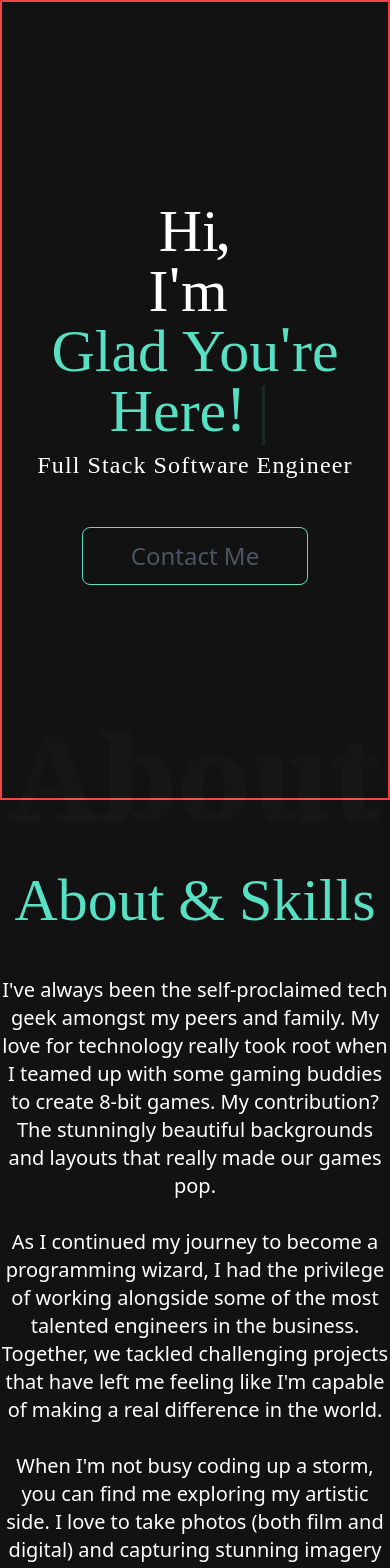
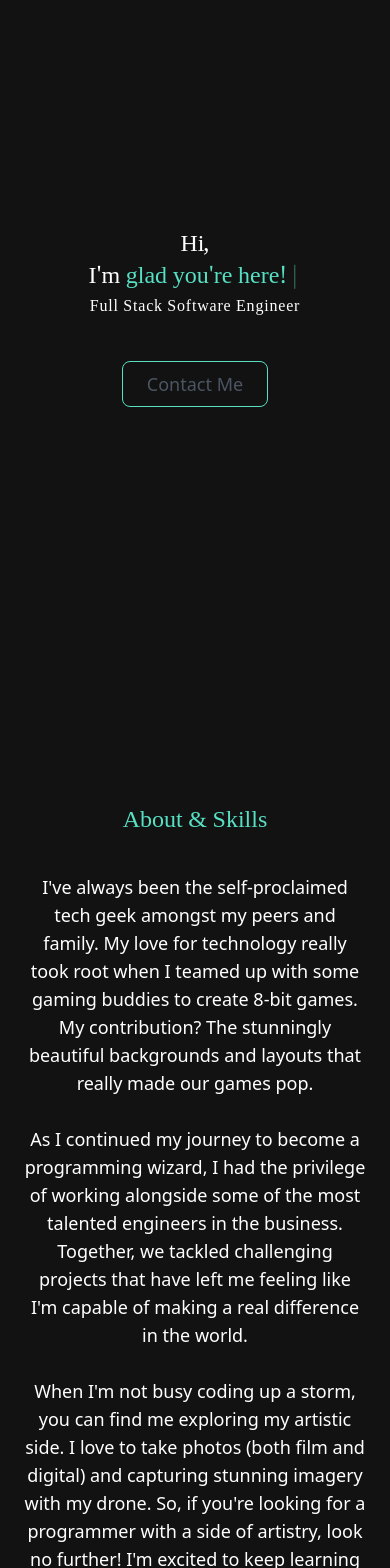
Before and after one commit to TristanO45/my-dev-portfolio, a Next.js app: page / in a window 390 px wide. Shown: the top 1568 px of the page. Built offline with nearby package versions, Linux system fonts and the light colour scheme; a web font is replaced by a local one.

Commit message:
working on responsive styling 5/22

```diff
--- a/components/Layout.js
+++ b/components/Layout.js
@@ -10,7 +10,7 @@ function Layout({ children }) {
   return (
     <div className="bg-[#121212]">
       <SideNavbar />
-      <div className="flex flex-1 flex-col justify-center text-center md:text-justify md:ml-[200px] ">
+      <div className="flex justify-center text-center flex-1 flex-col  md:text-justify md:ml-[200px] ">
 
         <Header id="home" />
         <About id="about" />
--- a/pages/about.js
+++ b/pages/about.js
@@ -5,18 +5,18 @@ import Fade from "react-reveal/Fade";
 
 function About(props) {
   return (
-    <section className="md:h-[1400px]  pt-[10vh]" id={props.id}>
+    <section className="h-[230rem] sm:h-[150rem] md:h-[100%] pt-[20vh] sm:pt-[30vh]" id={props.id}>
 
       <img
-          className="w-full h-auto md:w-1/2 absolute opacity-40 mix-blend-overlay right-0 -my-40 "
+          className="w-[80%] md:w-1/2 sm:absolute opacity-40 mix-blend-overlay sm:right-0 sm:-my-40 hidden md:block"
           src={"/About.png"}
           alt="logo"
           width={1000}
           height={1000}
         />
         <Fade left>
-      <h1 className="text-6xl text-[#57e0c3] font-serifFont ">About & Skills</h1>
-      <p className="text-white text-xl pt-8 w-full md:w-[75%]">
+      <h1 className="text-2xl md:text-6xl text-[#57e0c3] font-serifFont ">About & Skills</h1>
+      <p className="text-white text-lg sm:text-xl px-6 pt-8  md:w-[75%]">
         I've always been the self-proclaimed tech geek amongst my peers and
         family. My love for technology really took root when I teamed up with
         some gaming buddies to create 8-bit games. My contribution? The
@@ -43,7 +43,7 @@ function About(props) {
 
       <div className="pt-8">
         <a href={"/myResume.pdf"} download="Tristan Onfroy Resume">
-          <button className="relative overflow-hidden px-12 py-3 text-2xl font-medium text-gray-600 bg-transparent border border-[#57e0c3] rounded-lg shadow-inner group">
+          <button className="relative overflow-hidden px-6 sm:px-12 py-2 sm:py-3 text-lg sm:text-2xl font-medium text-gray-600 bg-transparent border border-[#57e0c3] rounded-lg shadow-inner group">
             <span className="absolute top-0 left-0 w-0 h-0 transition-all duration-200 border-t-2 border-gray-600 group-hover:w-full ease"></span>
             <span className="absolute bottom-0 right-0 w-0 h-0 transition-all duration-200 border-b-2 border-gray-600 group-hover:w-full ease"></span>
             <span className="absolute top-0 left-0 w-full h-0 transition-all duration-300 delay-200 bg-gray-600 group-hover:h-full ease"></span>
@@ -55,7 +55,7 @@ function About(props) {
           </button>
         </a>
       </div>
-      <dev className="grid grid-cols-1 md:grid-cols-5 gap-y-4 mt-20 ">
+      <dev className="grid grid-cols-1 sm:grid-cols-2 md:grid-cols-5 gap-y-4 mt-20 ">
         {techStack.map((link, index) => {
           const { icon, text, url } = link;
           return (
--- a/pages/contact.js
+++ b/pages/contact.js
@@ -91,7 +91,7 @@ function Contact(props) {
   };
 
   return (
-    <section className="md:h-[1000px] pt-[10vh]" id={props.id}>
+    <section className="h-[50rem] md:h-[1000px] pt-[10vh]" id={props.id}>
       <Fade left>
         <h1 className="pb-[2rem] text-6xl text-[#57e0c3] font-serifFont">
           Contact Me
--- a/pages/header.js
+++ b/pages/header.js
@@ -7,11 +7,11 @@ import Fade from "react-reveal/Fade";
 function Header(props) {
   return (
     <section
-      className="flex h-[50rem] md:h-screen items-center border-2 border-red-500"
+      className="flex h-[40rem] sm:h-screen items-center justify-center md:justify-start"
       id={props.id}
     >
       <Image
-        className="absolute right-3 object-cover opacity-40 hidden md:block"
+        className="absolute right-3 object-cover opacity-40 hidden sm:block"
         src={"/logoShape.png"}
         alt="logo"
         width={750}
@@ -19,12 +19,12 @@ function Header(props) {
       />
       <header>
         <Fade left>
-          <h1 className="text-white align-bottom text-6xl md:text-8xl font-serifFont">
+          <h1 className="text-white align-bottom text-2xl sm:text-5xl md:text-8xl font-serifFont whitespace-pre-line">
             Hi, <br /> I'm&nbsp;
             <span className="inline-flex text-[#57e0c3]">
               <Typewriter
                 options={{
-                  strings: ["Tristan Onfroy", "Glad You're Here!"],
+                  strings: ["Tristan!", "glad you're here!"],
                   autoStart: true,
                   loop: true,
                   delay: 100,
@@ -32,13 +32,13 @@ function Header(props) {
               />{" "}
             </span>
           </h1>
-          <p className="text-white text-2xl tracking-wider font-serifFont">
+          <p className="text-white text-md sm:text-lg md:text-xl tracking-wider font-serifFont font-extralight">
             Full Stack Software Engineer
           </p>
           <div className="pt-10">
             {/* <Link href={"#contact"}> */}
             <button
-              className="relative px-12 py-3 overflow-hidden text-2xl font-medium text-gray-600 bg-transparent border border-[#57e0c3] rounded-lg shadow-inner group"
+              className="relative px-6 sm:px-12 py-2 sm:py-3 text-lg sm:text-2xl overflow-hidden font-medium text-gray-600 bg-transparent border border-[#57e0c3] rounded-lg group"
               onClick={(e) => {
                 const target = document.querySelector(`#contact`);
                 if (target) {
--- a/pages/projects.js
+++ b/pages/projects.js
@@ -6,7 +6,7 @@ import Fade from "react-reveal/Fade";
 
 function Projects(props) {
   return (
-    <section className="h-[75rem] pt-[10vh]" id={props.id}>
+    <section className="h-[50rem] md:h-[75rem] md:pt-[30vh]" id={props.id}>
       <img
           className="absolute opacity-40 mix-blend-overlay right-0 -my-28 "
           src={"/Projects.png"}
```
